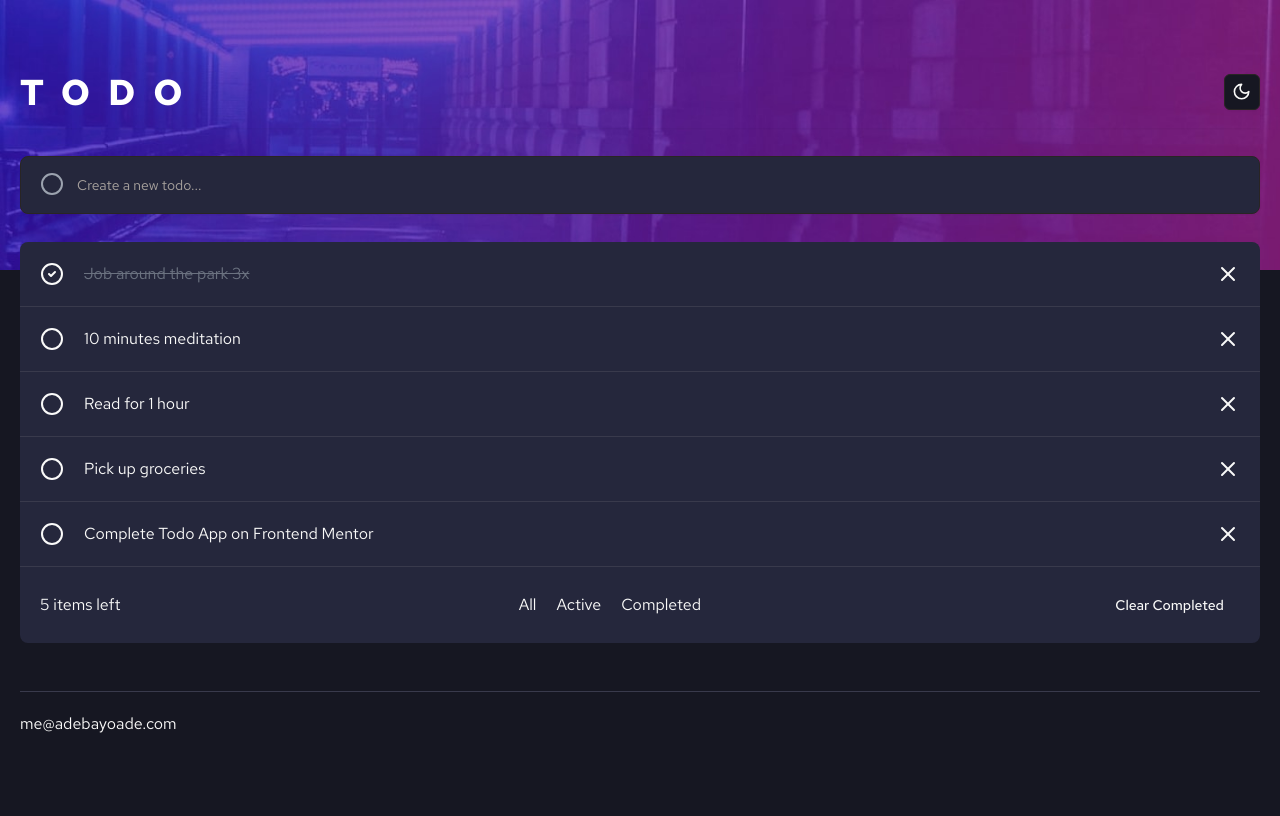
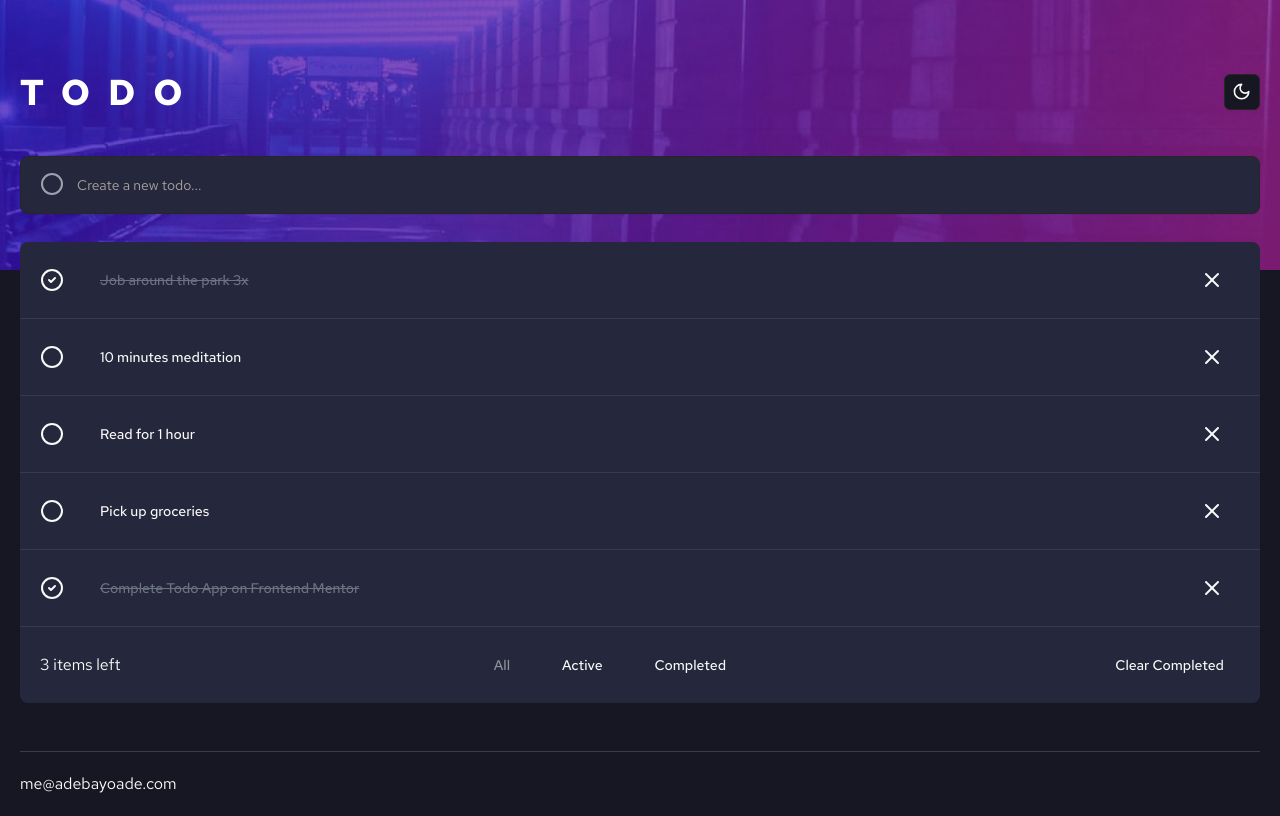
Before and after one commit to adebayoade/todo-app, a React (Vite) app: page / in a window 1280 px wide. Built offline with nearby package versions, Linux system fonts and the light colour scheme.

Commit message:
completed todo slice

```diff
--- a/package.json
+++ b/package.json
@@ -15,6 +15,7 @@
     "@radix-ui/react-icons": "^1.3.0",
     "@radix-ui/react-select": "^2.1.1",
     "@radix-ui/react-slot": "^1.1.0",
+    "@reduxjs/toolkit": "^2.3.0",
     "@tanstack/react-query": "^5.56.2",
     "axios": "^1.7.7",
     "class-variance-authority": "^0.7.0",
@@ -23,6 +24,7 @@
     "react": "^18.3.1",
     "react-dom": "^18.3.1",
     "react-paginate": "^8.2.0",
+    "react-redux": "^9.1.2",
     "react-router-dom": "^6.26.2",
     "tailwind-merge": "^2.5.2",
     "tailwindcss-animate": "^1.0.7"
--- a/src/components/ui/mode-toggle/index.tsx
+++ b/src/components/ui/mode-toggle/index.tsx
@@ -8,7 +8,7 @@ import {
   DropdownMenuTrigger,
 } from '@/components/core/dropdown-menu';
 
-import { Theme, useTheme } from '@/store/theme-provider';
+import { Theme, useTheme } from '@/providers/theme-provider';
 import { useColorTheme } from '@/hooks/useColorTheme';
 
 export function ModeToggle() {
--- a/src/data.ts
+++ b/src/data.ts
@@ -24,6 +24,6 @@ export const TODO: Todo[] = [
   {
     id: 5,
     title: 'Complete Todo App on Frontend Mentor',
-    status: 'pending',
+    status: 'completed',
   },
 ];
--- a/src/hooks/useColorTheme.ts
+++ b/src/hooks/useColorTheme.ts
@@ -1,4 +1,4 @@
-import { ThemeProviderContext } from '@/store/theme-provider';
+import { ThemeProviderContext } from '@/providers/theme-provider';
 import { useContext } from 'react';
 
 export const useColorTheme = () => {
--- a/src/pages/home/index.tsx
+++ b/src/pages/home/index.tsx
@@ -1,12 +1,51 @@
 import { Button, Input } from '@/components/core';
 import { Navbar } from '@/components/ui';
-import { TODO } from '@/data';
 import { CircleIcon } from 'lucide-react';
 import { TodoItem } from './todo-item';
 import { useColorTheme } from '@/hooks/useColorTheme';
+import { useDispatch, useSelector } from 'react-redux';
+import { RootState } from '@/store';
+import {
+  addTodo,
+  clearCompletedTodos,
+  selectFilteredTodos,
+  selectPendingTodos,
+  setFilter,
+  Filter,
+} from '@/store/slice/todo';
+import { Todo } from '@/types';
+import { useState } from 'react';
 
 export function Home() {
+  const [newTask, setNewTask] = useState<Todo | null>();
   const { data: theme } = useColorTheme();
+  const todos = useSelector(selectFilteredTodos);
+  const filter = useSelector((state: RootState) => state.todos.filter);
+  const pendingTodos = useSelector(selectPendingTodos);
+  const dispatch = useDispatch();
+
+  const handleSubmit = (e: React.FormEvent) => {
+    e.preventDefault();
+    try {
+      dispatch(addTodo(newTask));
+    } catch (error) {
+      console.log(error);
+    } finally {
+      setNewTask(null);
+    }
+  };
+
+  const handleClearTodos = () => {
+    try {
+      dispatch(clearCompletedTodos());
+    } catch (error) {
+      console.log(error);
+    }
+  };
+
+  const handleFilterChange = (newFilter: Filter) => {
+    dispatch(setFilter(newFilter));
+  };
 
   return (
     <>
@@ -20,15 +59,23 @@ export function Home() {
         <div className="pt-14 container flex flex-col gap-7">
           <Navbar />
 
-          <div className="relative">
+          <form onSubmit={handleSubmit} className="relative">
             <CircleIcon className="absolute top-4 ml-5 text-gray-400" />
             <Input
+              value={newTask ? newTask.title : ''}
+              onChange={e =>
+                setNewTask({
+                  id: Math.floor(Math.random() * 1000) + 1,
+                  title: e.target.value,
+                  status: 'pending',
+                })
+              }
               placeholder="Create a new todo..."
               className={`rounded-lg ${
                 theme === 'dark' ? 'bg-veryDarkDesaturatedBlue' : 'bg-white'
               } pl-14`}
             />
-          </div>
+          </form>
         </div>
       </header>
 
@@ -37,32 +84,54 @@ export function Home() {
           className={`rounded-lg ${theme === 'dark' ? 'bg-veryDarkDesaturatedBlue' : 'bg-white'}`}
         >
           <div className={`todo-list flex flex-col`}>
-            {TODO.map(todo => (
+            {todos.map(todo => (
               <TodoItem key={todo.id} todo={todo} />
             ))}
           </div>
 
           <div className="p-5 flex items-center justify-between gap-5">
-            <span className="">5 items left</span>
+            <span>
+              {pendingTodos || 0} {pendingTodos > 0 ? 'items' : 'item'} left
+            </span>
 
             <div className="hidden lg:flex gap-5">
-              <button className="">All</button>
-              <button className="">Active</button>
-              <button className="">Completed</button>
+              <Button
+                onClick={() => handleFilterChange('all')}
+                disabled={filter === 'all'}
+                variant={'ghost'}
+              >
+                All
+              </Button>
+              <Button
+                onClick={() => handleFilterChange('pending')}
+                disabled={filter === 'pending'}
+                variant={'ghost'}
+              >
+                Active
+              </Button>
+              <Button
+                onClick={() => handleFilterChange('completed')}
+                disabled={filter === 'completed'}
+                variant={'ghost'}
+              >
+                Completed
+              </Button>
             </div>
 
-            <Button variant={'ghost'}>Clear Completed</Button>
+            <Button onClick={() => handleClearTodos()} variant={'ghost'}>
+              Clear Completed
+            </Button>
           </div>
         </div>
 
         <div className="flex lg:hidden justify-around gap-5">
-          <Button variant={'ghost'} className="">
+          <Button onClick={() => setFilter('all')} variant={'ghost'}>
             All
           </Button>
-          <Button variant={'ghost'} className="">
+          <Button onClick={() => setFilter('pending')} variant={'ghost'}>
             Active
           </Button>
-          <Button variant={'ghost'} className="">
+          <Button onClick={() => setFilter('completed')} variant={'ghost'}>
             Completed
           </Button>
         </div>
--- a/src/pages/home/todo-item.tsx
+++ b/src/pages/home/todo-item.tsx
@@ -1,14 +1,35 @@
+import { Button } from '@/components/core';
+import { deleteTodo, markCompleted } from '@/store/slice/todo';
 import { Todo } from '@/types';
 import { CircleCheckIcon, CircleIcon, XIcon } from 'lucide-react';
+import { useDispatch } from 'react-redux';
 
 type TodoItemProp = {
   todo: Todo;
 };
 
 export function TodoItem({ todo }: TodoItemProp) {
+  const dispatch = useDispatch();
+
+  const handleDelete = (id: number) => {
+    try {
+      dispatch(deleteTodo(id));
+    } catch (error) {
+      console.log(error);
+    }
+  };
+
+  const handleMarkCompleted = (id: number) => {
+    try {
+      dispatch(markCompleted(id));
+    } catch (error) {
+      console.log(error);
+    }
+  };
+
   return (
     <div className="todo-item flex justify-between gap-5 p-5 border-b">
-      <div className="flex gap-5">
+      <div className="flex items-center gap-5">
         {todo.status == 'pending' ? (
           <CircleIcon />
         ) : todo.status == 'completed' ? (
@@ -17,14 +38,27 @@ export function TodoItem({ todo }: TodoItemProp) {
           ''
         )}
 
-        <button className={`${todo.status === 'completed' && 'line-through text-gray-500'}`}>
+        <Button
+          variant="link"
+          onClick={() => {
+            handleMarkCompleted(todo.id);
+          }}
+          className={`${
+            todo.status === 'completed' && 'line-through text-gray-500 pointer-events-none'
+          }`}
+        >
           {todo.title}
-        </button>
+        </Button>
       </div>
 
-      <button>
+      <Button
+        variant={'ghost'}
+        onClick={() => {
+          handleDelete(todo.id);
+        }}
+      >
         <XIcon />
-      </button>
+      </Button>
     </div>
   );
 }
--- /dev/null
+++ b/src/store/index.ts
@@ -0,0 +1,14 @@
+import { configureStore } from '@reduxjs/toolkit';
+import todoReducer from './slice/todo';
+
+export const store = configureStore({
+  reducer: {
+    todos: todoReducer,
+  },
+  devTools: true,
+});
+
+// Infer the `RootState` and `AppDispatch` types from the store itself
+export type RootState = ReturnType<typeof store.getState>;
+// Inferred type: {posts: PostsState, comments: CommentsState, users: UsersState}
+export type AppDispatch = typeof store.dispatch;
--- /dev/null
+++ b/src/store/slice/todo.ts
@@ -0,0 +1,78 @@
+import { TODO } from '@/data';
+import { Todo } from '@/types';
+import { createSelector, createSlice } from '@reduxjs/toolkit';
+
+export type Filter = 'all' | 'pending' | 'completed';
+
+export type TodoState = {
+  value: Todo[];
+  filter: Filter;
+};
+
+const initialState: TodoState = {
+  value: TODO,
+  filter: 'all',
+};
+
+const todoReducer = createSlice({
+  name: 'todos',
+  initialState,
+  reducers: {
+    addTodo: (state, action) => {
+      state.value.push(action.payload);
+    },
+    deleteTodo: (state, action) => {
+      state.value = state.value.filter(todo => todo.id !== action.payload);
+    },
+    // markCompleted: (state, action) => {
+    //   const index = state.value.findIndex(todos => todos.id === action.payload.id);
+
+    //   if (index !== -1) {
+    //     const updated = state.value[index];
+    //     updated.status = 'completed';
+
+    //     state.value[index] = updated;
+    //   }
+    // },
+    markCompleted: (state, action) => {
+      const todo = state.value.find(todo => todo.id === action.payload);
+      if (todo) {
+        todo.status = 'completed'; // Directly mutate the status of the found todo
+      }
+    },
+    clearAllTodos: state => {
+      state.value = [];
+    },
+    setFilter: (state, action) => {
+      state.filter = action.payload; // Update filter value
+    },
+    clearCompletedTodos: state => {
+      state.value = state.value.filter(todo => todo.status !== 'completed');
+    },
+  },
+});
+
+// Selector to get pending todos
+export const selectPendingTodos = createSelector(
+  (state: { todos: TodoState }) => state.todos.value,
+  todos => todos.filter(todo => todo.status === 'pending').length
+);
+
+// Selector to get filtered todos based on the current filter
+export const selectFilteredTodos = createSelector(
+  (state: { todos: TodoState }) => state.todos.value,
+  (state: { todos: TodoState }) => state.todos.filter,
+  (todos, filter) => {
+    if (filter === 'pending') {
+      return todos.filter(todo => todo.status === 'pending');
+    } else if (filter === 'completed') {
+      return todos.filter(todo => todo.status === 'completed');
+    }
+    return todos; // If filter is 'all'
+  }
+);
+
+export const { addTodo, deleteTodo, markCompleted, clearAllTodos, clearCompletedTodos, setFilter } =
+  todoReducer.actions;
+
+export default todoReducer.reducer;
--- /dev/null
+++ b/src/store/store-provider.tsx
@@ -0,0 +1,11 @@
+import { Provider } from 'react-redux';
+import { ReactNode } from 'react';
+import { store } from './index';
+
+interface StoreProvider {
+  children: ReactNode;
+}
+
+export default function StoreProvider({ children }: StoreProvider) {
+  return <Provider store={store}>{children}</Provider>;
+}
```
Also changed, not shown: src/App.tsx (+10 -6 lines), src/providers/theme-provider.tsx (renamed from src/store/theme-provider.tsx), 2 other files (tests, documents, lock files or other folders).
